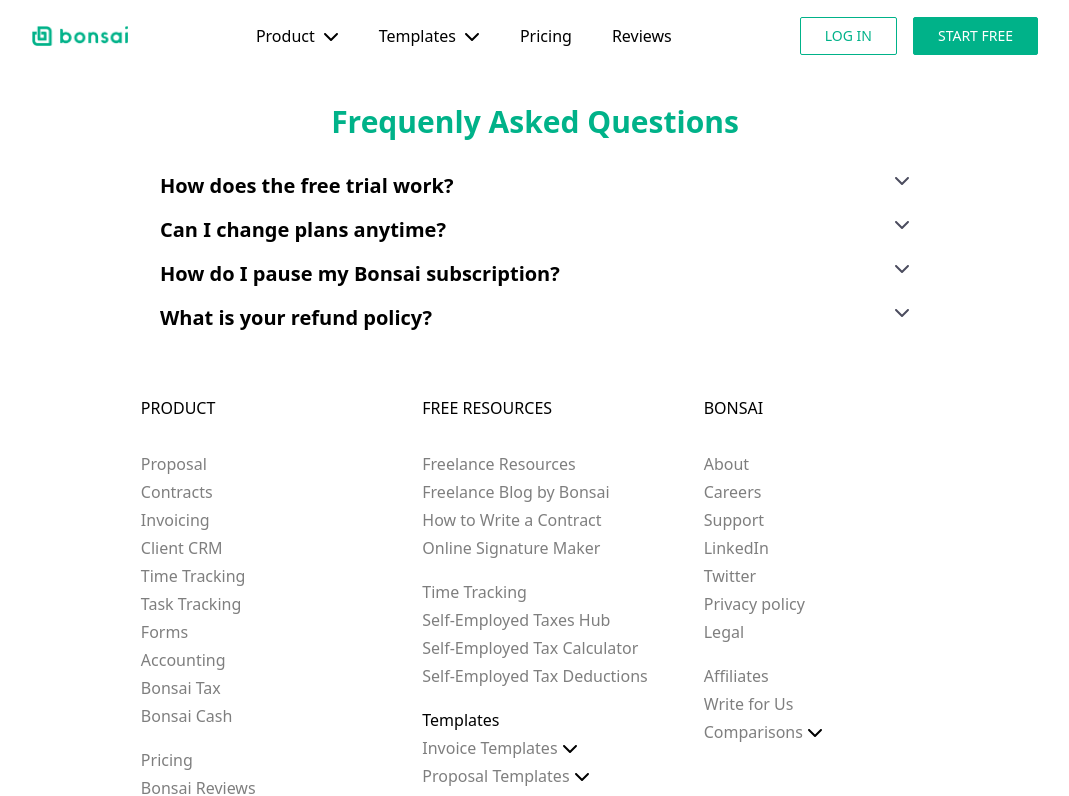
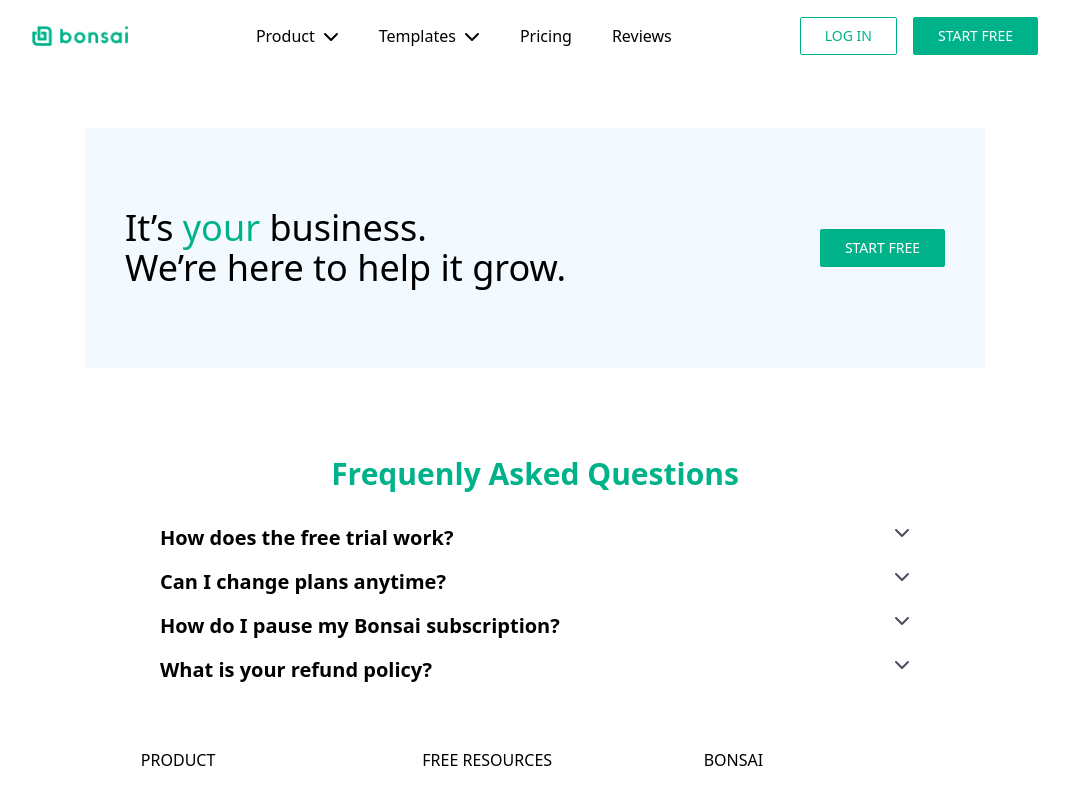
Before and after one commit to Jerimonski/Bonsai_Practice, a React (Vite) app: page / in a window 1280 px wide. Shown: the top 796 px of the page, without its empty margins (105-1174 px from the left). Built offline with nearby package versions, Linux system fonts and the light colour scheme.

Commit message:
✨ Finished CartelStartFree

```diff
--- a/src/components/NavBar/NavBar.jsx
+++ b/src/components/NavBar/NavBar.jsx
@@ -2,6 +2,7 @@
 import ListProduct from "./Dropdown/ListMenu/ListProduct/ListProduct"
 import MenuTemplate from "./Dropdown/ListMenu/ListTemplate/menuTemplate"
 import { Link } from "react-router-dom"
+import ButtonStartFree from "./../ui/buttonStartFree"
 function NavBar() {
   return (
     <div className="z-50 bg-white w-full flex items-center justify-center py-2 px-4 gap-32 place-content-evenly cursor-pointer">
@@ -22,9 +23,7 @@
         <button className="border-green-light border px-6 py-2 rounded-sm text-green-light font-medium text-sm hover:bg-green-light hover:text-white">
           LOG IN
         </button>
-        <button className="border-green-light border px-6 py-2 rounded-sm text-white bg-green-light font-medium text-sm hover:brightness-90">
-          START FREE
-        </button>
+        <ButtonStartFree />
       </div>
     </div>
   )
--- /dev/null
+++ b/src/components/ui/buttonStartFree.jsx
@@ -0,0 +1,9 @@
+function ButtonStartFree() {
+  return (
+    <button className="border-green-light border px-6 py-2 rounded-sm text-white bg-green-light font-medium text-sm hover:brightness-90">
+      START FREE
+    </button>
+  )
+}
+
+export default ButtonStartFree
--- /dev/null
+++ b/src/shared/CartelStartFree/cartelStartFree.jsx
@@ -0,0 +1,16 @@
+import ButtonStartFree from "./../../components/ui/buttonStartFree"
+function cartelStartFree() {
+  return (
+    <div className="flex items-center justify-center w-screen p-14">
+      <div className="bg-blue-light-bg flex items-center justify-between h-60 w-[900px] p-10">
+        <h2 className="text-4xl font-normal">
+          It’s <span className="text-green-light">your</span> business. <br />
+          We’re here to help it grow.
+        </h2>
+        <ButtonStartFree />
+      </div>
+    </div>
+  )
+}
+
+export default cartelStartFree
--- a/src/shared/QuestionsSection/QuestionsSection.jsx
+++ b/src/shared/QuestionsSection/QuestionsSection.jsx
@@ -2,7 +2,7 @@
 
 function QuestionsSection() {
   return (
-    <div className="w-screen mb-12 w-full flex flex-col items-center">
+    <div className="w-screen mb-12 flex flex-col items-center">
       <h2 className="text-center text-3xl text-green-light font-bold p-8">
         Frequenly Asked Questions
       </h2>
--- a/src/shared/homePage.jsx
+++ b/src/shared/homePage.jsx
@@ -1,7 +1,13 @@
+import CartelStartFree from "./CartelStartFree/cartelStartFree"
 import QuestionsSection from "./QuestionsSection/QuestionsSection"
 
 function HomePage() {
-  return <QuestionsSection />
+  return (
+    <>
+      <CartelStartFree />
+      <QuestionsSection />
+    </>
+  )
 }
 
 export default HomePage
--- a/tailwind.config.js
+++ b/tailwind.config.js
@@ -8,6 +8,7 @@
         "purple-dark-letters": "#4c4d5f",
         "yellow-light": "#f8db62",
         "white-bg": "#fff",
+        "blue-light-bg": "#F2FAFF",
       },
       brightness: {
         90: ".90",
```
